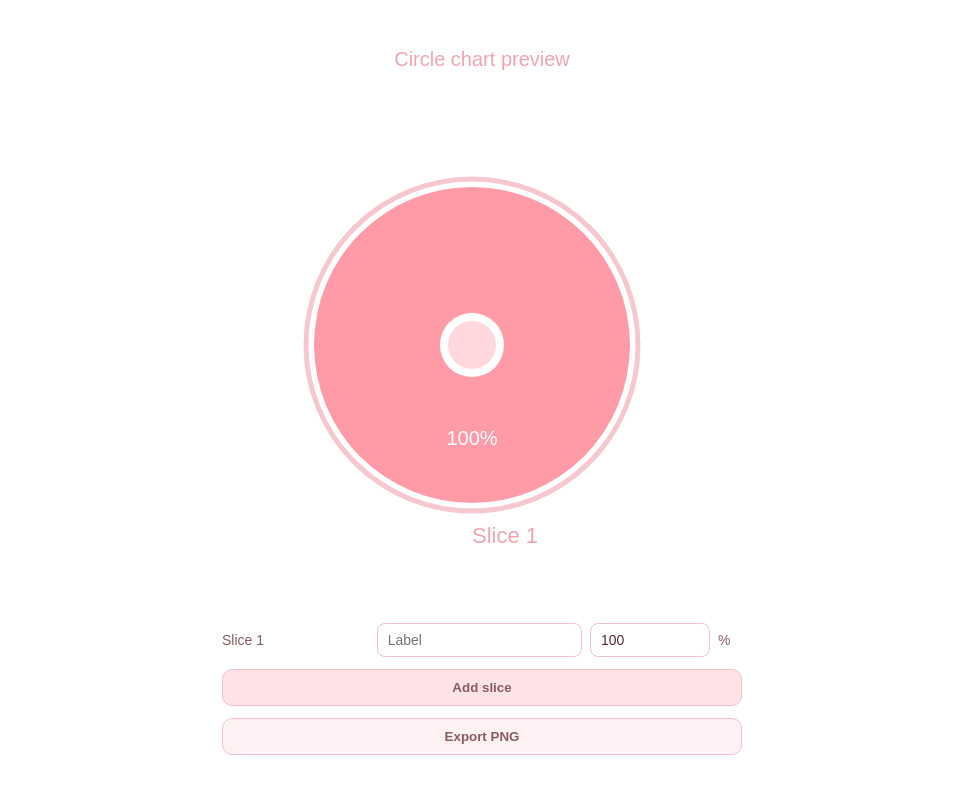
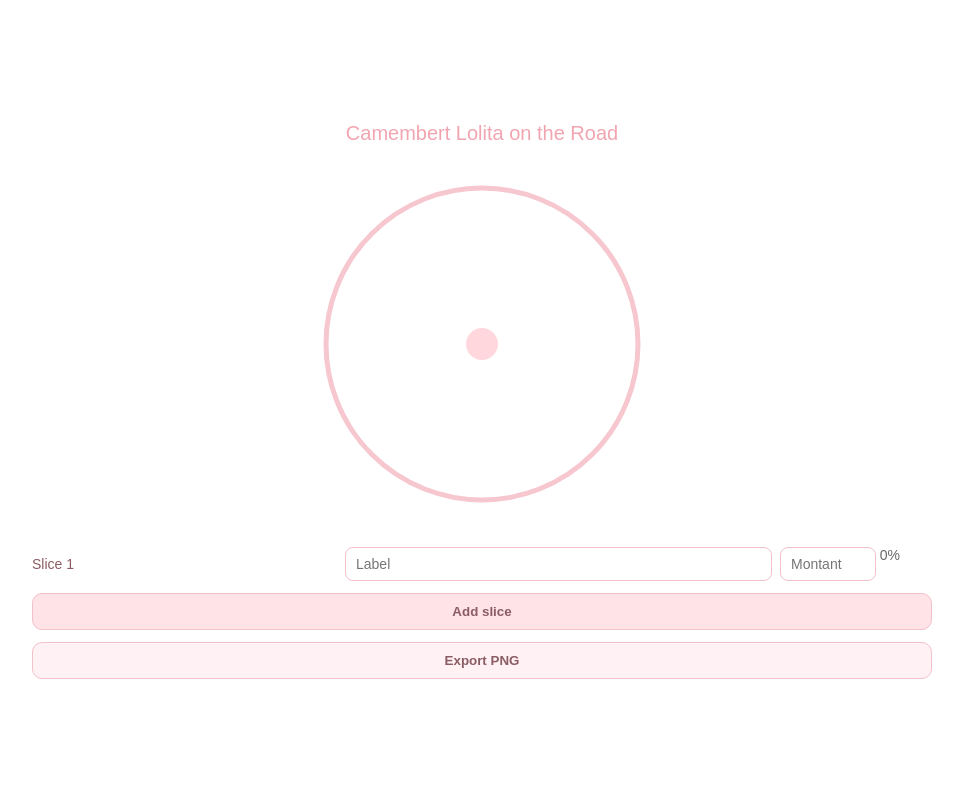
Before and after one commit to atoulmet/Lola-pie, a Next.js app: page / in a window 1280 px wide. Shown: the top 794 px of the page, without its empty margins (158-1121 px from the left). Built offline with nearby package versions, Linux system fonts and the light colour scheme; a web font is replaced by a local one.

Commit message:
final touch

```diff
--- a/package.json
+++ b/package.json
@@ -15,10 +15,10 @@
     "react-dom": "18.3.1"
   },
   "devDependencies": {
+    "@types/d3-shape": "^3.1.6",
     "@types/node": "20.14.12",
     "@types/react": "18.3.3",
     "@types/react-dom": "18.3.0",
-    "@types/d3-shape": "3.1.6",
     "eslint": "8.57.0",
     "eslint-config-next": "14.2.5",
     "typescript": "5.5.4"
--- a/src/app/globals.css
+++ b/src/app/globals.css
@@ -19,7 +19,6 @@ main {
 }
 
 .chart-wrap {
-  width: 520px;
   max-width: 90vw;
 }
 
--- a/src/app/page.tsx
+++ b/src/app/page.tsx
@@ -6,6 +6,7 @@ import CircleChart from "../components/CircleChart";
 type SliceInput = {
   id: string;
   percent: string;
+  amount: string;
   label: string;
 };
 
@@ -15,69 +16,11 @@ const formatValue = (value: number) => {
   return Math.round(value).toString();
 };
 
-const normalizeSlices = (rawSlices: SliceInput[], lockedId?: string) => {
-  const sanitized = rawSlices.map((slice) => {
-    const numeric = Number.parseFloat(slice.percent);
-    return {
-      ...slice,
-      value: Number.isFinite(numeric) ? Math.max(0, numeric) : 0,
-    };
-  });
-
-  const lockedSlice = lockedId ? sanitized.find((slice) => slice.id === lockedId) : undefined;
-  const lockedValue = lockedSlice ? Math.min(100, lockedSlice.value) : 0;
-  const targetTotal = Math.max(0, 100 - lockedValue);
-
-  const adjustable = sanitized.filter((slice) => slice.id !== lockedId);
-  const adjustableTotal = adjustable.reduce((sum, slice) => sum + slice.value, 0);
-
-  if (!adjustable.length) {
-    return sanitized.map((slice) => ({
-      ...slice,
-      percent: slice.id === lockedId ? slice.percent : "0",
-    }));
-  }
-
-  if (adjustableTotal === 0) {
-    return sanitized.map((slice) => ({
-      ...slice,
-      percent: slice.id === lockedId ? slice.percent : "0",
-    }));
-  }
-
-  const scaled = adjustable.map((slice) => {
-    const scaledValue = (slice.value / adjustableTotal) * targetTotal;
-    const floored = Math.floor(scaledValue);
-    return {
-      id: slice.id,
-      floored,
-      fraction: scaledValue - floored,
-    };
-  });
-
-  let remainder = targetTotal - scaled.reduce((sum, slice) => sum + slice.floored, 0);
-  const byFraction = [...scaled].sort((a, b) => b.fraction - a.fraction);
-  for (let i = 0; i < byFraction.length && remainder > 0; i += 1) {
-    byFraction[i].floored += 1;
-    remainder -= 1;
-  }
-
-  const finalMap = new Map(scaled.map((slice) => [slice.id, slice.floored]));
-  for (const slice of byFraction) {
-    finalMap.set(slice.id, slice.floored);
-  }
-
-  return sanitized.map((slice) => ({
-    ...slice,
-    percent: slice.id === lockedId ? slice.percent : formatValue(finalMap.get(slice.id) ?? 0),
-  }));
-};
 
 export default function Home() {
   const [slices, setSlices] = useState<SliceInput[]>([
-    { id: makeId(), percent: "100", label: "" },
+    { id: makeId(), percent: "0", amount: "", label: "" },
   ]);
-  const [lastEditedId, setLastEditedId] = useState<string | null>(null);
   const chartId = "circle-chart";
 
   const chartSlices = useMemo(
@@ -89,21 +32,36 @@ export default function Home() {
     [slices]
   );
 
-  const updatePercent = (id: string, value: string) => {
-    setLastEditedId(id);
-    setSlices((prev) => prev.map((slice) => (slice.id === id ? { ...slice, percent: value } : slice)));
+  const updateAmount = (id: string, value: string) => {
+    setSlices((prev) => prev.map((slice) => (slice.id === id ? { ...slice, amount: value } : slice)));
+  };
+
+  const calculatePercentages = () => {
+    setSlices((prev) => {
+      const amounts = prev.map((slice) => {
+        const numeric = Number.parseFloat(slice.amount);
+        return Number.isFinite(numeric) && numeric > 0 ? numeric : 0;
+      });
+      const total = amounts.reduce((sum, amount) => sum + amount, 0);
+
+      if (total === 0) {
+        return prev.map((slice) => ({ ...slice, percent: "0" }));
+      }
+
+      return prev.map((slice, index) => {
+        const amount = amounts[index];
+        const percent = total > 0 ? (amount / total) * 100 : 0;
+        return { ...slice, percent: formatValue(percent) };
+      });
+    });
   };
 
   const updateLabel = (id: string, value: string) => {
     setSlices((prev) => prev.map((slice) => (slice.id === id ? { ...slice, label: value } : slice)));
   };
 
-  const normalizeOnBlur = () => {
-    setSlices((prev) => normalizeSlices(prev, lastEditedId ?? undefined));
-  };
-
   const addSlice = () => {
-    setSlices((prev) => [...prev, { id: makeId(), percent: "10", label: "" }]);
+    setSlices((prev) => [...prev, { id: makeId(), percent: "0", amount: "", label: "" }]);
   };
 
   const embedPlaypenSans = async (svg: SVGSVGElement) => {
@@ -186,21 +144,23 @@ export default function Home() {
     const url = URL.createObjectURL(svgBlob);
     const image = new Image();
     image.onload = () => {
-      const width = svg.width.baseVal.value || 600;
-      const height = svg.height.baseVal.value || 600;
+      const exportWidth = 900;
+      const exportHeight = 350;
       const ratio = window.devicePixelRatio || 1;
       const canvas = document.createElement("canvas");
-      canvas.width = width * ratio;
-      canvas.height = height * ratio;
-      canvas.style.width = `${width}px`;
-      canvas.style.height = `${height}px`;
+      canvas.width = exportWidth * ratio;
+      canvas.height = exportHeight * ratio;
+      canvas.style.width = `${exportWidth}px`;
+      canvas.style.height = `${exportHeight}px`;
       const ctx = canvas.getContext("2d");
       if (!ctx) {
         URL.revokeObjectURL(url);
         return;
       }
       ctx.setTransform(ratio, 0, 0, ratio, 0, 0);
-      ctx.drawImage(image, 0, 0, width, height);
+      ctx.fillStyle = "#ffffff";
+      ctx.fillRect(0, 0, exportWidth, exportHeight);
+      ctx.drawImage(image, 0, 0, exportWidth, exportHeight);
       URL.revokeObjectURL(url);
       canvas.toBlob((blob) => {
         if (!blob) {
@@ -222,7 +182,7 @@ export default function Home() {
   return (
     <main>
       <div className="chart-wrap">
-        <h1 className="chart-title">Circle chart preview</h1>
+        <h1 className="chart-title">Camembert Lolita on the Road</h1>
         <CircleChart slices={chartSlices} svgId={chartId} />
         <div className="chart-controls">
           {slices.map((slice, index) => (
@@ -234,17 +194,21 @@ export default function Home() {
                 placeholder="Label"
                 onChange={(event) => updateLabel(slice.id, event.target.value)}
               />
+              <div style={{ display: "flex", flexDirection: "row", gap: "4px" }}>
                 <input
                   type="number"
                   inputMode="decimal"
                   min="0"
-                max="100"
                   step="1"
-                value={slice.percent}
-                onChange={(event) => updatePercent(slice.id, event.target.value)}
-                onBlur={normalizeOnBlur}
+                  value={slice.amount}
+                  placeholder="Montant"
+                  onChange={(event) => updateAmount(slice.id, event.target.value)}
+                  onBlur={calculatePercentages}
                 />
-              <span>%</span>
+                <span style={{ fontSize: "0.875rem", color: "#666" }}>
+                  {slice.percent}%
+                </span>
+              </div>
             </label>
           ))}
           <button type="button" className="chart-add" onClick={addSlice}>
--- a/src/components/CircleChart.tsx
+++ b/src/components/CircleChart.tsx
@@ -1,3 +1,5 @@
+import { arc, pie, type PieArcDatum } from "d3-shape";
+
 type SliceInput = {
   percent: number;
   color?: string;
@@ -11,7 +13,6 @@ type CircleChartProps = {
   svgId?: string;
 };
 
-import { arc, pie, type PieArcDatum } from "d3-shape";
 
 const DEFAULT_COLORS = ["#ff9aa7", "#ffc0ca", "#ffd3dc", "#ffb0bb"];
 
@@ -48,14 +49,14 @@ const splitLabel = (label: string, maxChars: number) => {
 
 export default function CircleChart({
   slices,
-  size = 320,
-  innerRadius = 32,
+  size = 300,
+  innerRadius = 24,
   svgId,
 }: CircleChartProps) {
-  const total = slices.reduce((sum, slice) => sum + slice.percent, 0);
-  const labelPadding = 90;
-  const svgSize = size + labelPadding * 2;
-  const center = labelPadding + size / 2;
+  const svgWidth = 900;
+  const svgHeight = 350;
+  const centerX = svgWidth / 2;
+  const centerY = svgHeight / 2;
   const outerRadius = size / 2 - 2;
   const separatorWidth = 0.1;
   const padAngle = 0.02;
@@ -79,24 +80,25 @@ export default function CircleChart({
   return (
     <svg
       id={svgId}
-      width={svgSize}
-      height={svgSize}
-      viewBox={`0 0 ${svgSize} ${svgSize}`}
+      width={svgWidth}
+      height={svgHeight}
+      viewBox={`0 0 ${svgWidth} ${svgHeight}`}
       role="img"
     >
-      <circle cx={center} cy={center} r={outerRadius + 8} fill="none" stroke="#f7c7cf" strokeWidth={5} />
-      <g transform={`translate(${center} ${center})`}>
+      <circle cx={centerX} cy={centerY} r={outerRadius + 8} fill="none" stroke="#f7c7cf" strokeWidth={5} />
+      <g transform={`translate(${centerX} ${centerY})`}>
         {pieData.map((slice, index) => {
           const path = arcGenerator(slice);
           const [textX, textY] = arcGenerator.centroid(slice);
           const [labelX, labelY] = labelArc.centroid(slice);
           const labelText = slice.data.label?.trim() || `Slice ${index + 1}`;
           const labelLines = splitLabel(labelText, 14);
+          const sliceColor = slice.data.color ?? DEFAULT_COLORS[index % DEFAULT_COLORS.length];
           return (
             <g key={`${slice.data.percent}-${index}`}>
               <path
                 d={path ?? ""}
-                fill={slice.data.color ?? DEFAULT_COLORS[index % DEFAULT_COLORS.length]}
+                fill={sliceColor}
                 stroke="#ffffff"
                 strokeWidth={separatorWidth}
                 strokeLinejoin="round"
@@ -107,8 +109,8 @@ export default function CircleChart({
                 textAnchor="middle"
                 dominantBaseline="middle"
                 fill="#ffffff"
-                fontSize={20}
-                fontWeight={500}
+                fontSize={24}
+                fontWeight={400}
               >
                 {formatPercent(slice.data.percent)}
               </text>
@@ -117,8 +119,8 @@ export default function CircleChart({
                 y={labelY}
                 textAnchor={labelX >= 0 ? "start" : "end"}
                 dominantBaseline="middle"
-                fill="#f1a5b0"
-                fontSize={22}
+                fill={sliceColor}
+                fontSize={24}
                 fontWeight={400}
               >
                 {labelLines.map((line, lineIndex) => (
@@ -135,7 +137,7 @@ export default function CircleChart({
           );
         })}
       </g>
-      <circle cx={center} cy={center} r={innerFillRadius} fill="#ffd7dd" />
+      <circle cx={centerX} cy={centerY} r={innerFillRadius} fill="#ffd7dd" />
     </svg>
   );
 }
```
Also changed, not shown: 1 other file (tests, documents, lock files or other folders). Lines whose indentation alone changed are shown as unchanged.
